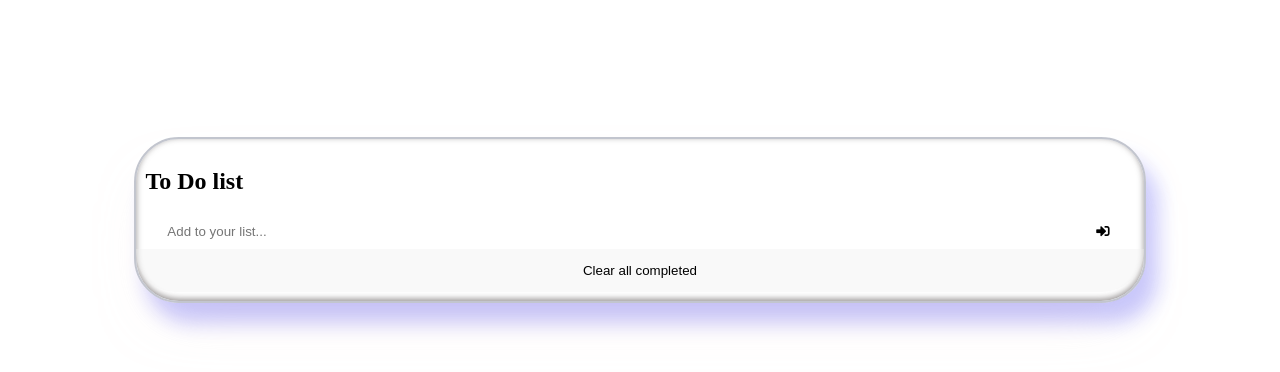
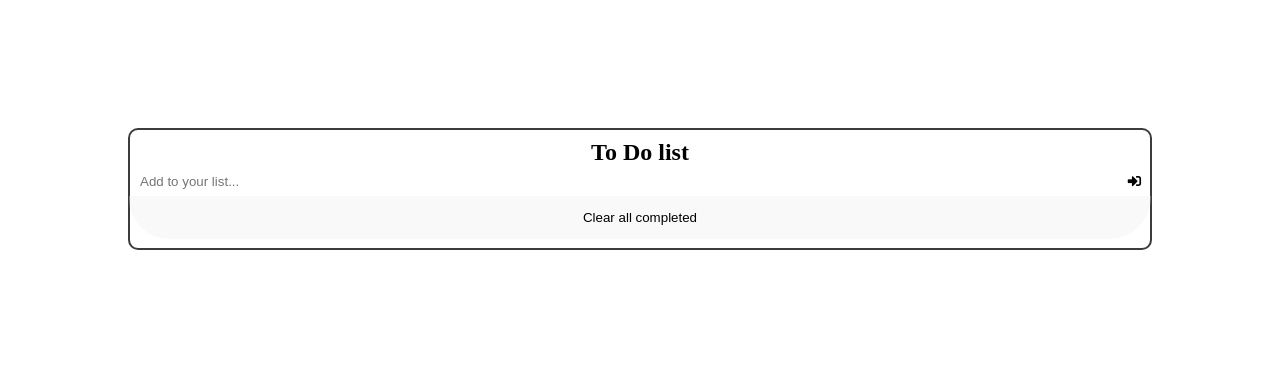
Before and after one commit to hafiz1379/To-do-list, a website built with webpack: page src/index.html in a window 1280 px wide. Built offline with nearby package versions, Linux system fonts and the light colour scheme.

Commit message:
Changed the style of to do form

```diff
--- a/src/style.css
+++ b/src/style.css
@@ -1,19 +1,26 @@
+* {
+  margin: 0;
+  padding: 0;
+  box-sizing: border-box;
+}
+body {
+  background-color: #fff;
+}
 .container {
   display: flex;
   flex-direction: column;
   align-items: center;
   width: 80%;
-  margin-top: 137px;
-  border: 2px solid #b1b5c1c7;
+  margin-top: 8rem;
+  border: 2px solid #060607c7;
   margin-left: 10%;
   box-sizing: border-box;
   padding: 9px;
-  border-radius: 45px;
-  box-shadow: rgb(16 16 245 / 22%) 12px 20px 20px 0, rgb(241 218 218 / 58%) 0 30px 60px -30px, rgb(116 111 111 / 78%) 0 -2px 6px 0 inset;
+  border-radius: 10px;
 }
 
 .container h2 {
-  align-self: flex-start;
+  align-self: center;
 }
 
 #todo-list {
@@ -47,9 +54,10 @@ input {
 }
 
 .add-input {
-  width: 93%;
+  width: 100%;
   height: 30px;
 }
+
 
 .add-button {
   background: transparent;
```
Also changed, not shown: dist/index.bundle.js.
